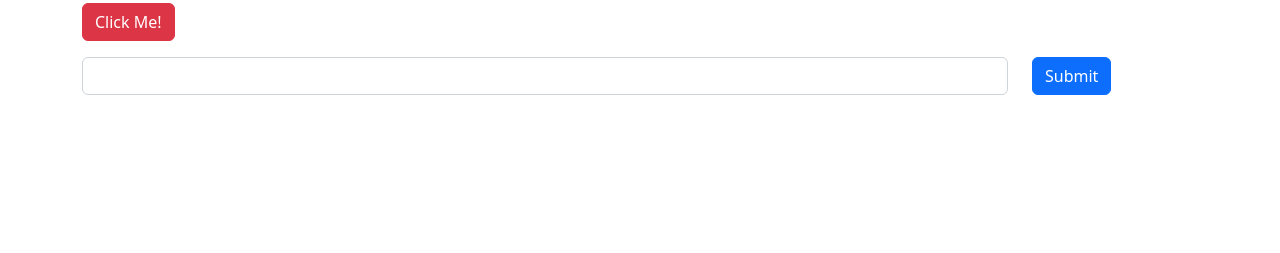
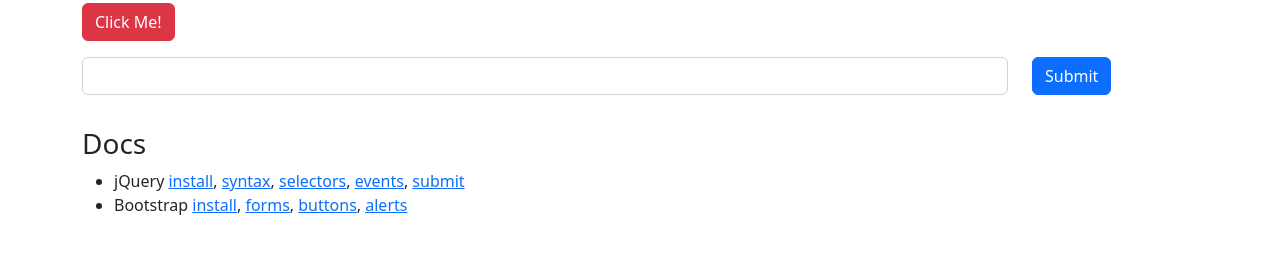
Before and after one commit to omundy/dig245-everyone-hearts-math, a plain HTML site: page demo/index.html in a window 1280 px wide. Shown: the part 53-306 px from the top of the page. Drawn offline with nearby package versions, Linux system fonts and the light colour scheme.

Commit message:
Adds documentation

```diff
--- a/demo/index.html
+++ b/demo/index.html
@@ -40,6 +40,28 @@
 		</div>
 	</form>
 
+	<div class="row">
+		<div class="mb-3 col">
+			<h3>Docs</h3>
+			<ul>
+				<li>
+					jQuery
+					<a href="https://www.w3schools.com/jquery/jquery_get_started.asp">install</a>,
+					<a href="https://www.w3schools.com/jquery/jquery_syntax.asp">syntax</a>,
+					<a href="https://www.w3schools.com/jquery/jquery_selectors.asp">selectors</a>,
+					<a href="https://www.w3schools.com/jquery/jquery_events.asp">events</a>,
+					<a href="https://api.jquery.com/submit/">submit</a>
+				</li>
+				<li>
+					Bootstrap <a href="https://getbootstrap.com/">install</a>,
+					<a href="https://getbootstrap.com/docs/5.2/forms/overview/">forms</a>,
+					<a href="https://getbootstrap.com/docs/5.2/components/buttons/">buttons</a>,
+					<a href="https://getbootstrap.com/docs/5.2/components/alerts/">alerts</a>
+				</li>
+			</ul>
+		</div>
+	</div>
+
 </div>
 
 <!-- jquery -->
```
